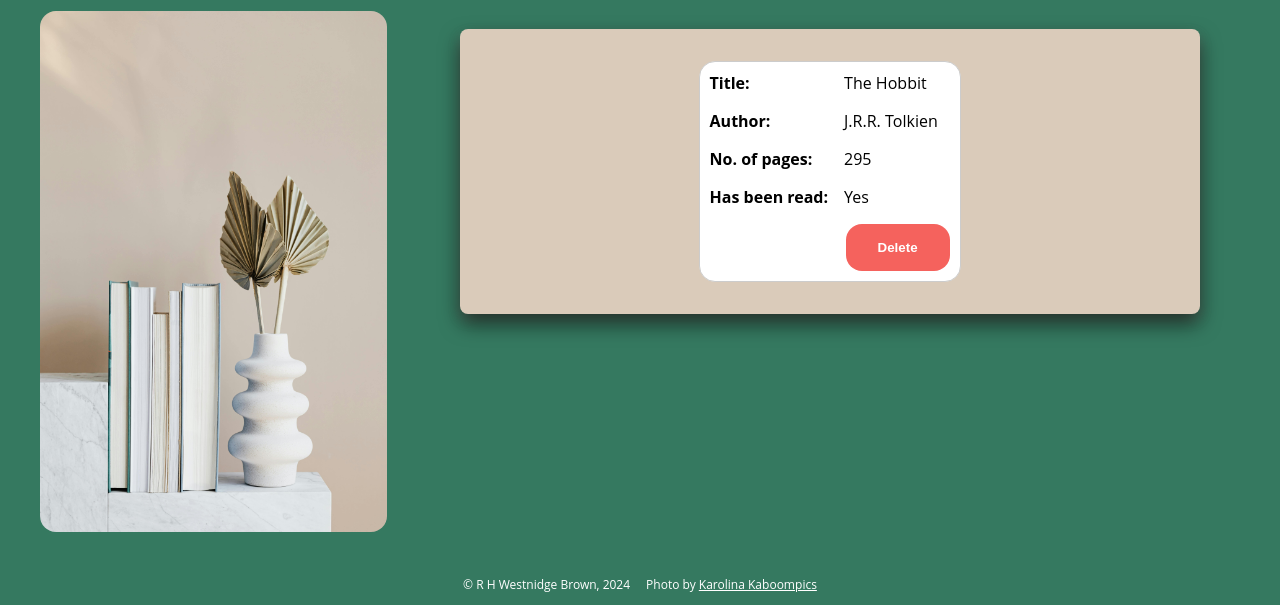
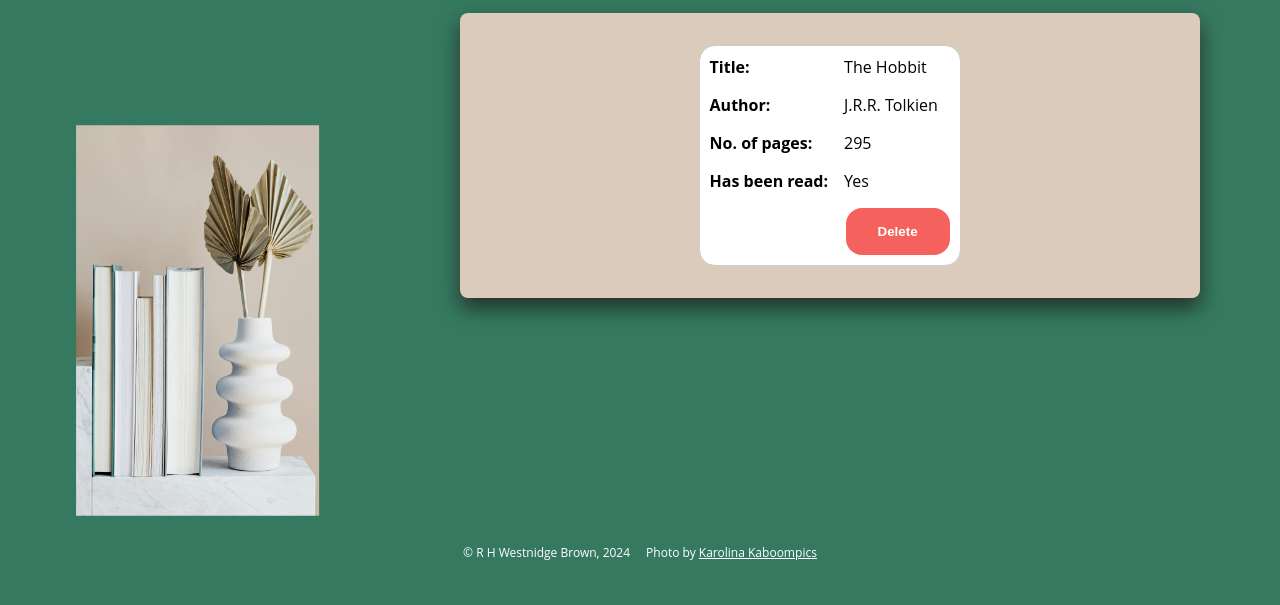
Before and after one commit to rhw-repo/top-library-project, a plain HTML site: page index.html in a window 1280 px wide. Shown: the part 331-936 px from the top of the page. After the commit the page ends 904 px from the top, so only its background shows below. Drawn offline with Linux system fonts and the light colour scheme.

Commit message:
Clips header img

```diff
--- a/style.css
+++ b/style.css
@@ -35,6 +35,7 @@ main {
 
 .header {
   grid-area: header;
+  position: relative;
   /*max-width: 25rem;*/
   display: flex;
   flex-direction: column;
@@ -63,11 +64,15 @@ main {
 
 /* Responsive sizing */
 .header__img {
+  top: 16rem;
+  display: flex;
+  align-self: flex-start;
   width: 100%;
   max-width: 100%;
   height: auto;
   border-radius: 1rem;
-  margin: 1rem;
+  margin: 0;
+  clip-path: inset(25% 15% 0 15%);
 }
 
 .navbar {
```
